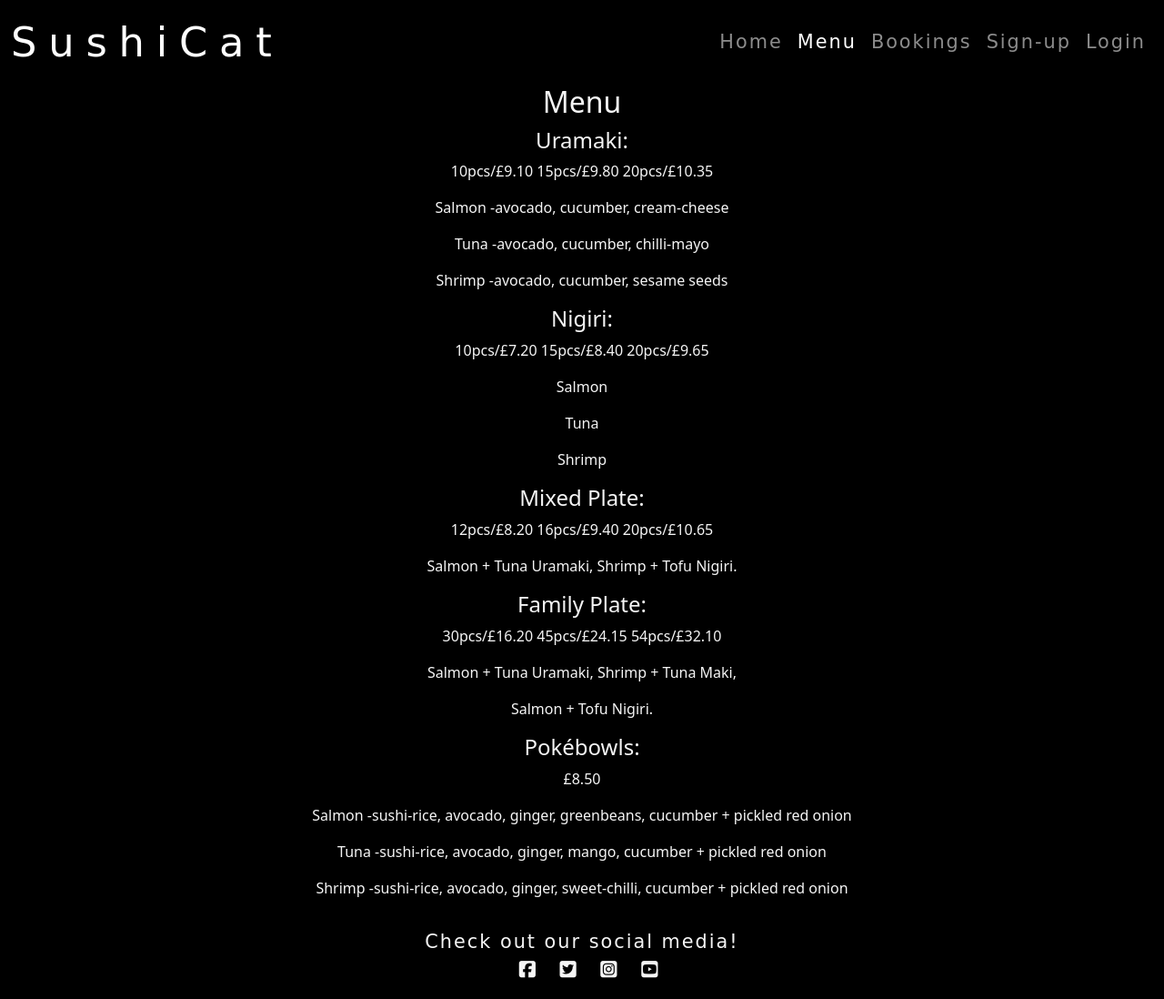
After one commit to MadeleineWalder/SushiCat, a Django app: page /menu in a window 1280 px wide. The commit adds this page. Shown: the whole page at 91% size. Run offline with Django 3.2, Linux system fonts and the light colour scheme; some libraries are stand-ins or nearby versions; some web fonts are replaced.

Commit message:
Add the menu page and the menu contents with basic styling

```diff
--- /dev/null
+++ b/restaurant/templates/restaurant/menu.html
@@ -0,0 +1,31 @@
+{% extends "base.html" %}
+{% block menupageactive %} active {% endblock %}
+{% block content %}
+
+<div class="menu">
+    <h2>Menu</h2>
+    <h4>Uramaki:</h4>
+    <p>10pcs/£9.10 15pcs/£9.80 20pcs/£10.35</p>
+    <p>Salmon -avocado, cucumber, cream-cheese</p>
+    <p>Tuna -avocado, cucumber, chilli-mayo</p>
+    <p>Shrimp -avocado, cucumber, sesame seeds</p>
+    <h4>Nigiri:</h4>
+    <p>10pcs/£7.20 15pcs/£8.40 20pcs/£9.65</p>
+    <p>Salmon</p>
+    <p>Tuna</p>
+    <p>Shrimp</p>
+    <h4>Mixed Plate:</h4>
+    <p>12pcs/£8.20 16pcs/£9.40 20pcs/£10.65</p>
+    <p>Salmon + Tuna Uramaki, Shrimp + Tofu Nigiri.</p>
+    <h4>Family Plate:</h4>
+    <p>30pcs/£16.20 45pcs/£24.15 54pcs/£32.10</p>
+    <p>Salmon + Tuna Uramaki, Shrimp + Tuna Maki,</p>
+    <p>Salmon + Tofu Nigiri.</p>
+    <h4>Pokébowls:</h4>
+    <p>£8.50</p>
+    <p>Salmon -sushi-rice, avocado, ginger, greenbeans, cucumber + pickled red onion</p>
+    <p>Tuna -sushi-rice, avocado, ginger, mango, cucumber + pickled red onion</p>
+    <p>Shrimp -sushi-rice, avocado, ginger, sweet-chilli, cucumber + pickled red onion</p>
+</div>
+
+{%endblock%}
--- a/restaurant/views.py
+++ b/restaurant/views.py
@@ -55,3 +55,7 @@ def view_booking(request):
         'bookings': bookings
     }
     return render(request, 'restaurant/view_booking.html', context)
+
+
+def menu(request):
+    return render(request, 'restaurant/menu.html')
--- a/static/css/style.css
+++ b/static/css/style.css
@@ -68,6 +68,13 @@ h1 {
     text-align: center;
 }
 
+/* Menu Page */
+
+.menu {
+    color: whitesmoke;
+    text-align: center;
+}
+
 /* Booking Page */
 
 .booking-form {
--- a/sushi_cat/settings.py
+++ b/sushi_cat/settings.py
@@ -33,7 +33,7 @@ SECRET_KEY = os.environ.get('SECRET_KEY')
 # SECURITY WARNING: don't run with debug turned on in production!
 DEBUG = True
 
-ALLOWED_HOSTS = ['sushicat.herokuapp.com', 'localhost']
+ALLOWED_HOSTS = ['sushicat.herokuapp.com', 'localhost', '8000-madeleinewalde-sushicat-okm39yv1v6v.ws-eu97.gitpod.io']
 
 
 # Application definition
--- a/sushi_cat/urls.py
+++ b/sushi_cat/urls.py
@@ -27,4 +27,5 @@ urlpatterns = [
     path('delete/<booking_id>', views.delete_booking, name='delete'),
     path('delete_booking/<int:booking_id>', views.delete_booking, name='delete_booking'),
     path('view_booking', views.view_booking, name='view_booking'),
+    path('menu', views.menu, name='menu'),
 ]
--- a/templates/base.html
+++ b/templates/base.html
@@ -31,6 +31,9 @@
                 <ul class="navbar-nav me-auto mb-2 mb-lg-0">
                     <li class="nav-item">
                         <a class="nav-link {% block homepageactive %} {% endblock %}" aria-current="page" href="{% url 'get_bookings_list' %}">Home</a>
+                    </li>
+                    <li class="nav-item">
+                        <a class="nav-link {% block menupageactive %} {% endblock %}" aria-current="page" href="{% url 'menu' %}">Menu</a>
                     </li>
                     <li class="nav-item">
                         <a class="nav-link {% block bookingpageactive %} {% endblock %}" aria-current="page" href="{% url 'view_booking' %}">Bookings</a>
```
